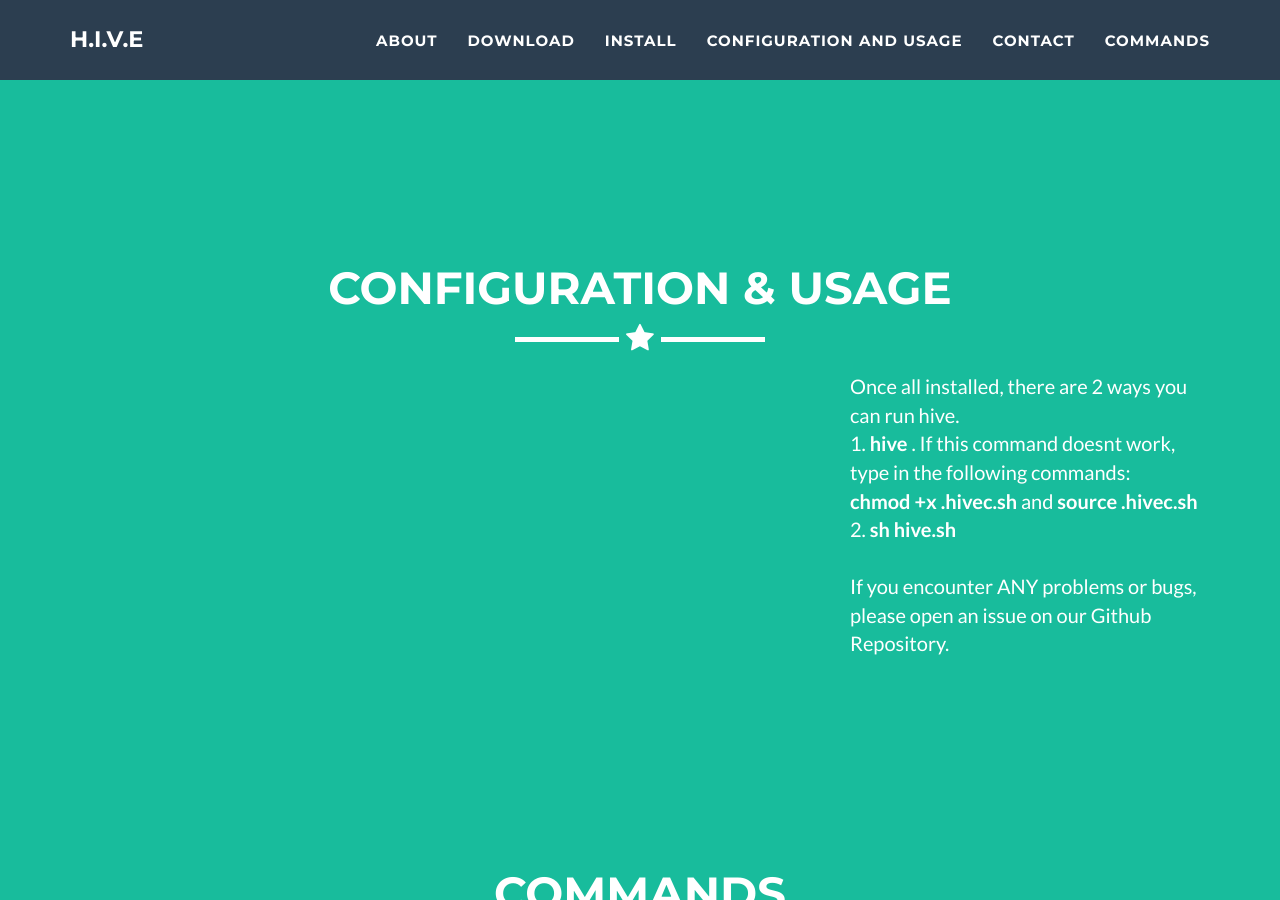
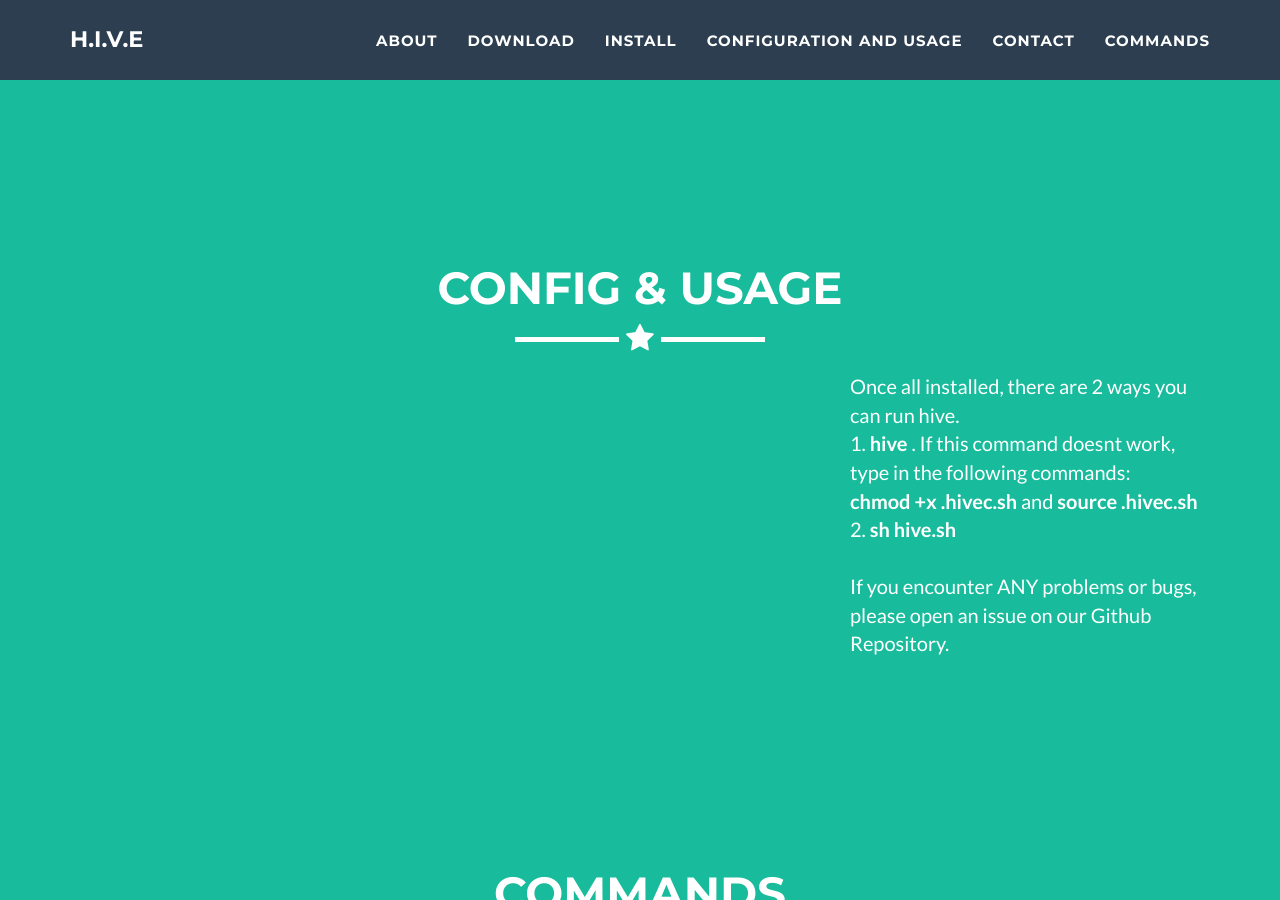
Before and after one commit to NateBrownProjects/hive, a Jekyll site: the page built from index.html, in a window 1280 px wide and 900 px high, scrolled down 2604 px. Built offline with Jekyll 4.4.1, drawn with Linux system fonts in a browser that asks for light colours.

Commit message:
Update insandcon.html

```diff
--- a/_includes/insandcon.html
+++ b/_includes/insandcon.html
@@ -2,7 +2,7 @@
         <div class="container">
             <div class="row">
                 <div class="col-lg-12 text-center">
-                    <h2>Configuration & Usage</h2>
+                    <h2>Config & Usage</h2>
                     <hr class="star-light">
                 </div>
             </div>
```
